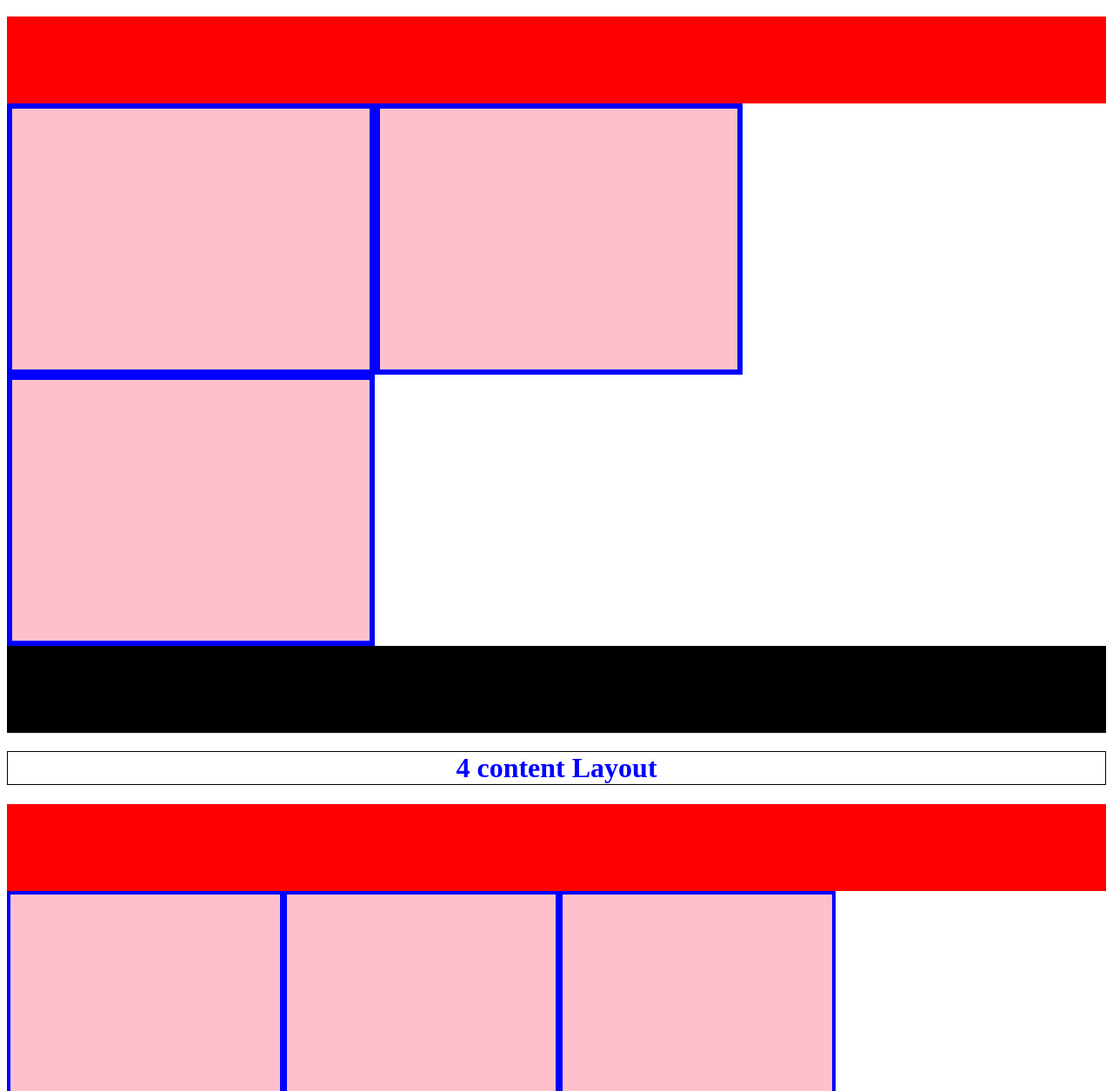
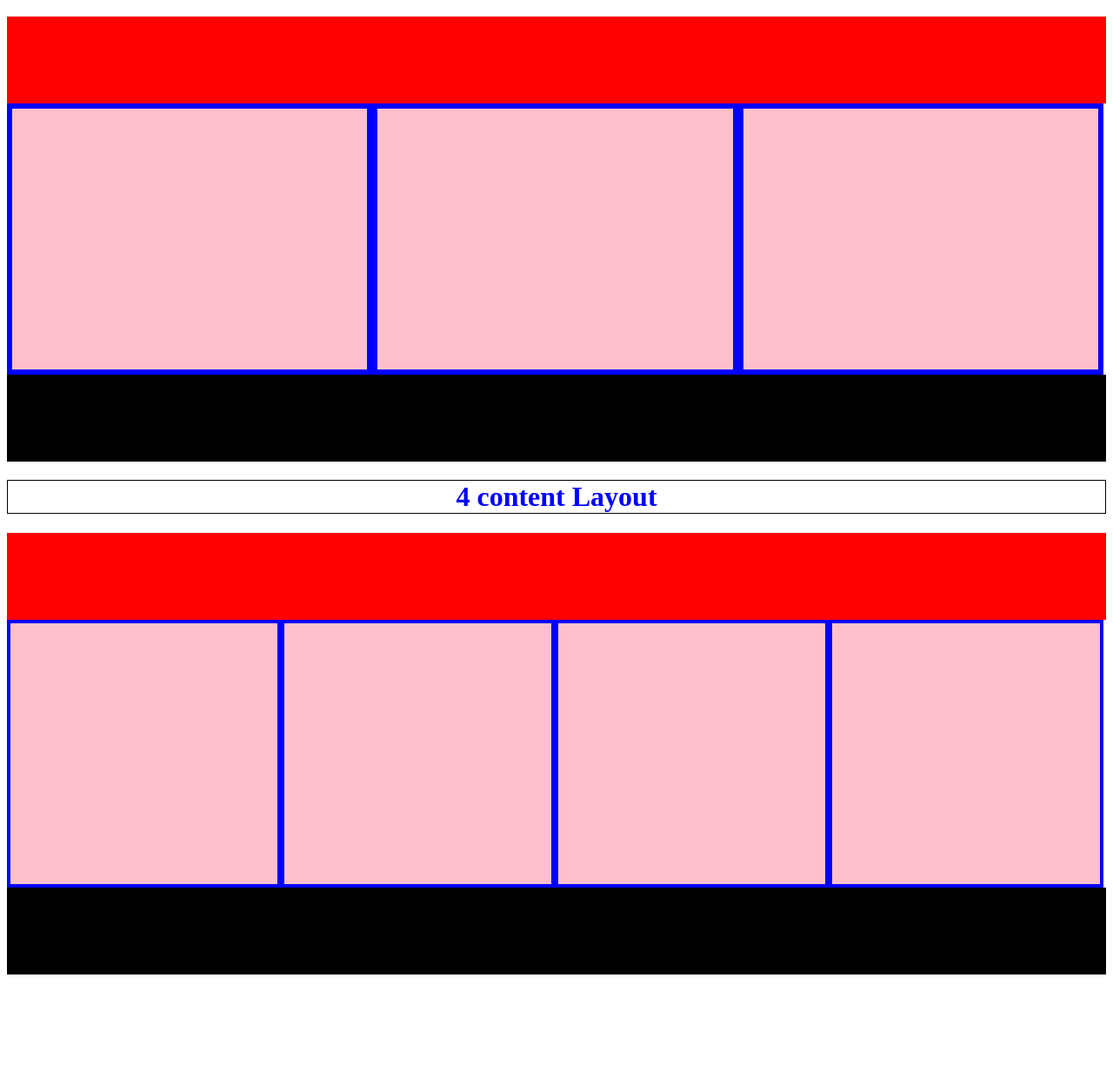
Before and after one commit to hossainjubair/Layout-Practise, a plain HTML site: page index.html in a window 1280 px wide. Shown: the part 645-1900 px from the top of the page at 87% size. After the commit the page ends 1774 px from the top, so only its background shows below. Drawn offline with Linux system fonts and the light colour scheme.

Commit message:
Update style.css

```diff
--- a/css/style.css
+++ b/css/style.css
@@ -28,7 +28,7 @@ h1{
 }
 .single{
     height: 300px;
-    width:32.5%;
+    width:32.3%;
     background: pink;
     border: 6.9px solid blue;
     float: left;
@@ -36,7 +36,7 @@ h1{
 }
 .single1{
    height: 300px;
-    width: 24.5%;
+    width: 24.3%;
     background: pink;
     border: 4.1px solid blue;
     float: left;
```
